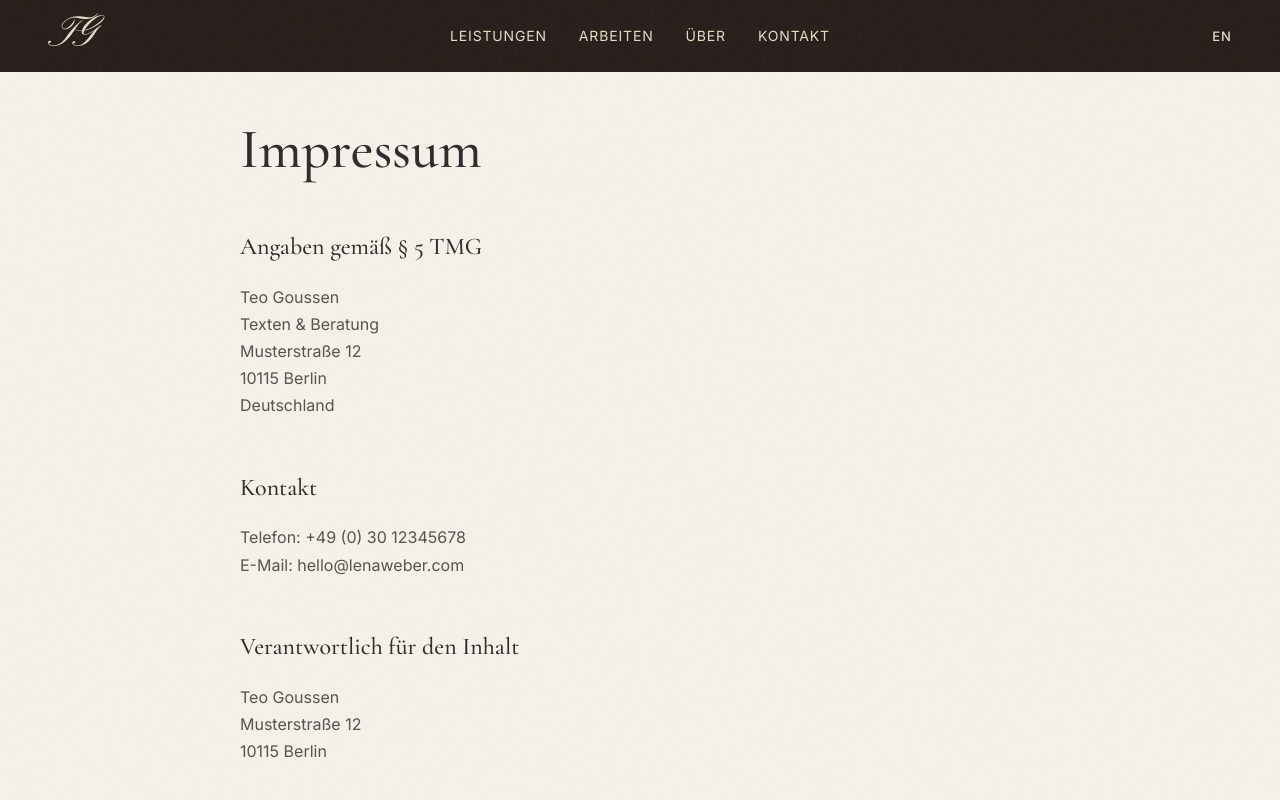
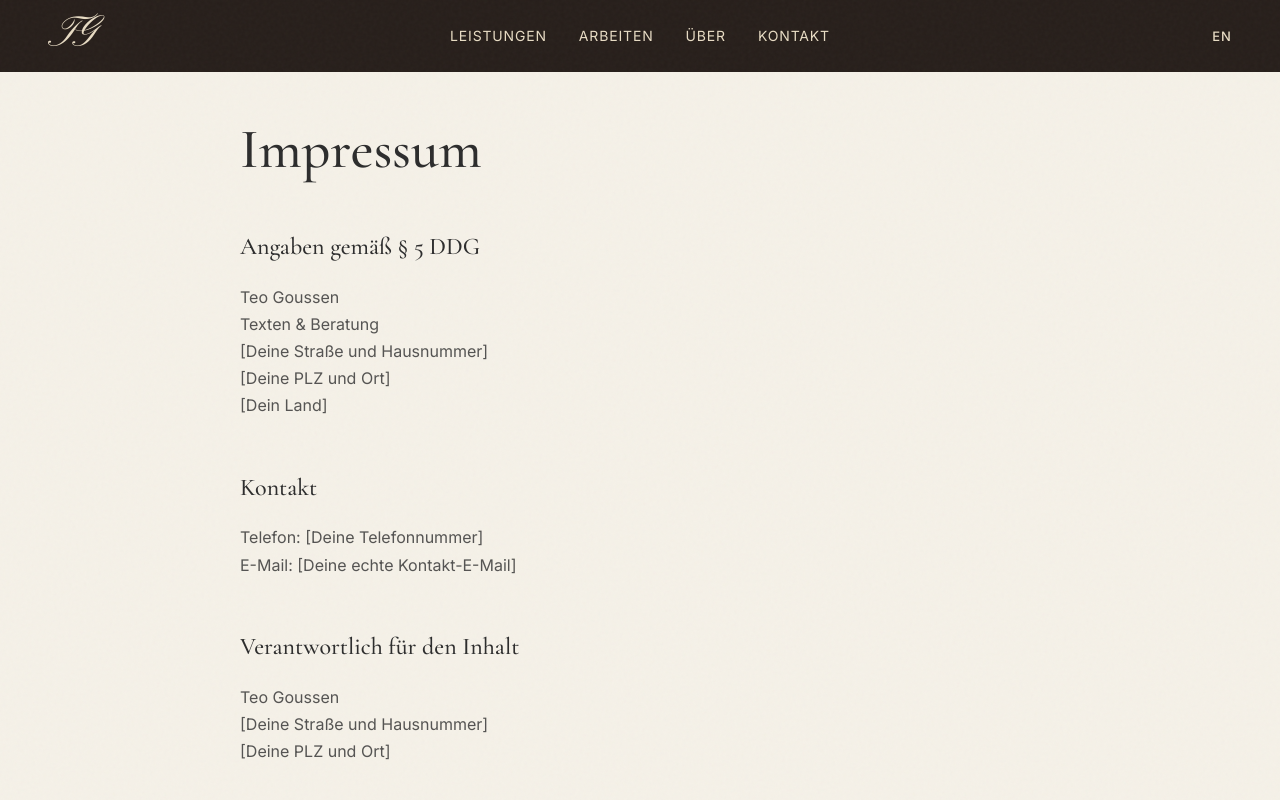
Before and after one commit to qwertyhamburg1/teog3, a React (Vite) app: page /impressum in a window 1280 px wide. Shown: the top 800 px of the page. Built offline with nearby package versions, Linux system fonts and the light colour scheme.

Commit message:
Update translations.ts

```diff
--- a/src/data/translations.ts
+++ b/src/data/translations.ts
@@ -241,28 +241,28 @@ export const translations = {
       heading: 'Impressum',
       sections: [
         {
-          title: 'Information according to § 5 TMG',
+          title: 'Information according to § 5 DDG',
           content: `Teo Goussen
 Copywriting Services
-Musterstraße 12
-10115 Berlin
-Germany`,
+[Your Street and House Number]
+[Your Postal Code and City]
+[Your Country]`,
         },
         {
           title: 'Contact',
-          content: `Phone: +49 (0) 30 12345678
-Email: hello@lenaweber.com`,
+          content: `Phone: [Your Phone Number]
+Email: [Your Contact Email]`,
         },
         {
           title: 'Responsible for content',
           content: `Teo Goussen
-Musterstraße 12
-10115 Berlin`,
+[Your Street and House Number]
+[Your Postal Code and City]`,
         },
         {
-          title: 'VAT ID',
-          content: `VAT identification number according to §27a UStG:
-DE123456789`,
+          title: 'VAT ID (if applicable)',
+          content: `VAT identification number according to § 27a UStG:
+[Your VAT ID or delete this section if small business / Kleinunternehmer]`,
         },
         {
           title: 'EU Dispute Resolution',
@@ -277,7 +277,7 @@ We are neither willing nor obliged to participate in dispute resolution proceedi
     privacy: {
       title: 'Privacy Policy',
       heading: 'Datenschutzerklärung',
-      lastUpdated: 'Last updated: January 2025',
+      lastUpdated: 'Last updated: 2026',
       sections: [
         {
           title: '1. General Information',
@@ -286,57 +286,32 @@ We are neither willing nor obliged to participate in dispute resolution proceedi
         {
           title: '2. Data Collection on This Website',
           content: `Who is responsible for data collection on this website?
-Data processing on this website is carried out by the website operator. You can find their contact details in the imprint section of this website.
+Data processing on this website is carried out by the website operator. You can find contact details in the imprint section of this website.
 
 How do we collect your data?
-On the one hand, your data is collected when you provide it to us. This may, for example, be data that you enter in a contact form.
-
-Other data is collected automatically or with your consent when you visit the website by our IT systems. This is primarily technical data (e.g. internet browser, operating system or time of page view).`,
+Your data is collected when you enter it in our contact form. Technical data (e.g. browser type, operating system, time of page view) is automatically processed by our hosting infrastructure to securely deliver the website.`,
         },
         {
-          title: '3. Contact Form',
-          content: `If you send us enquiries via the contact form, your details from the enquiry form, including the contact details you provide there, will be stored by us for the purpose of processing the enquiry and in the event of follow-up questions. We do not pass on this data without your consent.
+          title: '3. Contact Form & Telegram Notification',
+          content: `If you send us inquiries via the contact form, your details from the form (name, email address, project type, and message) will be processed by us to respond to your request.
 
-The processing of this data is based on Art. 6 (1) lit. b GDPR, provided that your request is related to the fulfilment of a contract or is necessary for the implementation of pre-contractual measures. In all other cases, the processing is based on our legitimate interest in the effective processing of the requests addressed to us (Art. 6 (1) lit. f GDPR).`,
+To ensure immediate receipt of notifications, contact requests are securely forwarded to the operator via the Telegram Bot API (Telegram Messenger Inc. / Telegram FZ-LLC). The processing is based on Art. 6 (1) lit. b GDPR (for pre-contractual measures) and Art. 6 (1) lit. f GDPR (our legitimate interest in effective communication). Data is not used by Telegram for advertising or profiling.`,
         },
         {
           title: '4. Cookies',
-          content: `Our website uses so-called "cookies". Cookies are small text files and do not cause any damage to your device. They are stored on your device either temporarily for the duration of a session (session cookies) or permanently (permanent cookies).
-
-You can set your browser so that you are informed about the setting of cookies and only allow cookies in individual cases, exclude the acceptance of cookies for certain cases or in general, and activate the automatic deletion of cookies when closing the browser.`,
+          content: `This website does not use tracking cookies or marketing cookies. No personal user profiling takes place.`,
         },
         {
-          title: '5. Analytics',
-          content: `This website does not currently use any analytics tools. If this changes in the future, we will update this privacy policy accordingly and obtain any necessary consent in accordance with GDPR requirements.`,
+          title: '5. Local Fonts (No Google Fonts Connection)',
+          content: `This website uses fonts (Cormorant Garamond, Inter, Pinyon Script) that are hosted locally on our own web server. When you access this site, no connection to Google Fonts or other third-party font servers is established, ensuring your IP address is not shared with third-party providers.`,
         },
         {
           title: '6. Hosting',
-          content: `This website is hosted by an external service provider (hoster). The personal data collected on this website is stored on the hoster's servers. This may include IP addresses, contact requests, meta and communication data, contract data, contact details, names, website accesses and other data generated via a website.
-
-The use of the hoster is for the purpose of fulfilling the contract with our potential and existing customers (Art. 6 (1) lit. b GDPR) and in the interest of a secure, fast and efficient provision of our online offer by a professional provider (Art. 6 (1) lit. f GDPR).`,
+          content: `This website is hosted by an external service provider (Vercel Inc.). The personal data collected on this website is processed on the servers of the hoster to ensure the fast, secure, and reliable provision of our online presence (Art. 6 (1) lit. f GDPR).`,
         },
         {
           title: '7. Your Rights',
-          content: `You have the following rights under the GDPR:
-
-• Right to information (Art. 15 GDPR)
-• Right to rectification (Art. 16 GDPR)
-• Right to erasure (Art. 17 GDPR)
-• Right to restriction of processing (Art. 18 GDPR)
-• Right to data portability (Art. 20 GDPR)
-• Right to object (Art. 21 GDPR)
-• Right to withdraw consent (Art. 7 (3) GDPR)
-• Right to lodge a complaint with a supervisory authority (Art. 77 GDPR)
-
-If you have any questions about data protection, please contact us using the contact details provided in the imprint.`,
-        },
-        {
-          title: '8. Data Retention',
-          content: `We only store your personal data for as long as is necessary to achieve the purposes stated here or as required by the statutory retention periods. After the respective purpose no longer applies or these periods have expired, the corresponding data is routinely blocked or deleted in accordance with the statutory provisions.`,
-        },
-        {
-          title: '9. Security',
-          content: `We use appropriate technical and organizational security measures to protect your data against accidental or intentional manipulation, partial or complete loss, destruction or unauthorized access by third parties. Our security measures are continuously improved in line with technological developments.`,
+          content: `You have the right at any time to obtain information free of charge about your stored personal data, its origin, recipient, and the purpose of data processing, as well as a right to correction, blocking, or deletion of this data (Art. 15-21 GDPR). You also have the right to lodge a complaint with the competent supervisory authority (Art. 77 GDPR).`,
         },
       ],
     },
@@ -582,28 +557,28 @@ If you have any questions about data protection, please contact us using the con
       heading: 'Impressum',
       sections: [
         {
-          title: 'Angaben gemäß § 5 TMG',
+          title: 'Angaben gemäß § 5 DDG',
           content: `Teo Goussen
 Texten & Beratung
-Musterstraße 12
-10115 Berlin
-Deutschland`,
+[Deine Straße und Hausnummer]
+[Deine PLZ und Ort]
+[Dein Land]`,
         },
         {
           title: 'Kontakt',
-          content: `Telefon: +49 (0) 30 12345678
-E-Mail: hello@lenaweber.com`,
+          content: `Telefon: [Deine Telefonnummer]
+E-Mail: [Deine echte Kontakt-E-Mail]`,
         },
         {
           title: 'Verantwortlich für den Inhalt',
           content: `Teo Goussen
-Musterstraße 12
-10115 Berlin`,
+[Deine Straße und Hausnummer]
+[Deine PLZ und Ort]`,
         },
         {
-          title: 'Umsatzsteuer-ID',
-          content: `Umsatzsteuer-Identifikationsnummer gemäß §27a UStG:
-DE123456789`,
+          title: 'Umsatzsteuer-ID (falls vorhanden)',
+          content: `Umsatzsteuer-Identifikationsnummer gemäß § 27a UStG:
+[Deine USt-IdNr. oder Absatz löschen falls Kleinunternehmer]`,
         },
         {
           title: 'EU-Streitschlichtung',
@@ -618,7 +593,7 @@ Wir sind nicht bereit oder verpflichtet, an Streitbeilegungsverfahren vor einer
     privacy: {
       title: 'Datenschutzerklärung',
       heading: 'Datenschutzerklärung',
-      lastUpdated: 'Stand: Januar 2025',
+      lastUpdated: 'Stand: 2026',
       sections: [
         {
           title: '1. Allgemeine Hinweise',
@@ -630,54 +605,29 @@ Wir sind nicht bereit oder verpflichtet, an Streitbeilegungsverfahren vor einer
 Die Datenverarbeitung auf dieser Website erfolgt durch den Websitebetreiber. Dessen Kontaktdaten können Sie dem Impressum dieser Website entnehmen.
 
 Wie erfassen wir Ihre Daten?
-Ihre Daten werden zum einen dadurch erhoben, dass Sie uns diese mitteilen. Hierbei kann es sich z. B. um Daten handeln, die Sie in ein Kontaktformular eingeben.
-
-Andere Daten werden automatisch oder nach Ihrer Einwilligung beim Besuch der Website durch unsere IT-Systeme erfasst. Das sind vor allem technische Daten (z. B. Internetbrowser, Betriebssystem oder Uhrzeit des Seitenaufrufs).`,
+Ihre Daten werden erhoben, wenn Sie diese in unser Kontaktformular eingeben. Technische Daten (z. B. Internetbrowser, Betriebssystem oder Uhrzeit des Seitenaufrufs) werden durch das Hosting automatisiert erfasst, um die Website sicher bereitzustellen.`,
         },
         {
-          title: '3. Kontaktformular',
-          content: `Wenn Sie uns per Kontaktformular Anfragen zukommen lassen, werden Ihre Angaben aus dem Anfrageformular inklusive der von Ihnen dort angegebenen Kontaktdaten zwecks Bearbeitung der Anfrage und für den Fall von Anschlussfragen bei uns gespeichert. Diese Daten geben wir nicht ohne Ihre Einwilligung weiter.
+          title: '3. Kontaktformular & Telegram-Benachrichtigung',
+          content: `Wenn Sie uns per Kontaktformular Anfragen zukommen lassen, werden Ihre Angaben aus dem Formular (Name, E-Mail-Adresse, Projekttyp und Nachricht) zwecks Bearbeitung der Anfrage verarbeitet.
 
-Die Verarbeitung dieser Daten erfolgt auf Grundlage von Art. 6 Abs. 1 lit. b DSGVO, sofern Ihre Anfrage mit der Erfüllung eines Vertrags zusammenhängt oder zur Durchführung vorvertraglicher Maßnahmen erforderlich ist. In allen übrigen Fällen beruht die Verarbeitung auf unserem berechtigten Interesse an der effektiven Bearbeitung der an uns gerichteten Anfragen (Art. 6 Abs. 1 lit. f DSGVO).`,
+Um eine sofortige Benachrichtigung zu gewährleisten, werden Kontaktanfragen verschlüsselt über die Telegram Bot API (Telegram Messenger Inc. / Telegram FZ-LLC) an den Betreiber weitergeleitet. Die Verarbeitung erfolgt auf Grundlage von Art. 6 Abs. 1 lit. b DSGVO (vorvertragliche Maßnahmen) sowie Art. 6 Abs. 1 lit. f DSGVO (berechtigtes Interesse an einer effizienten Bearbeitung). Eine Weitergabe oder Nutzung zu Werbezwecken findet nicht statt.`,
         },
         {
           title: '4. Cookies',
-          content: `Unsere Internetseiten verwenden so genannte „Cookies". Cookies sind kleine Textdateien und richten auf Ihrem Endgerät keinen Schaden an. Sie werden auf Ihrem Endgerät entweder vorübergehend für die Dauer einer Sitzung (Session-Cookies) oder dauerhaft (permanente Cookies) gespeichert.
-
-Sie können Ihren Browser so einstellen, dass Sie über das Setzen von Cookies informiert werden und Cookies nur im Einzelfall erlauben, die Annahme von Cookies für bestimmte Fälle oder generell ausschließen sowie das automatische Löschen der Cookies beim Schließen des Browsers aktivieren.`,
+          content: `Diese Website verwendet keine Tracking-Cookies oder Werbe-Cookies. Ein Profiling von Besuchern findet nicht statt.`,
         },
         {
-          title: '5. Analyse-Tools',
-          content: `Diese Website verwendet derzeit keine Analyse-Tools. Sollte sich dies in Zukunft ändern, werden wir diese Datenschutzerklärung entsprechend aktualisieren und gegebenenfalls die erforderliche Einwilligung gemäß DSGVO einholten.`,
+          title: '5. Lokale Schriftarten (Keine Google Fonts Verbindung)',
+          content: `Diese Website nutzt zur einheitlichen Darstellung Schriftarten (Cormorant Garamond, Inter, Pinyon Script), die lokal auf unserem Server gehostet werden. Beim Aufruf der Seiten wird keine Verbindung zu externen Servern von Google aufgebaut und es werden keine IP-Adressen an Google übermittelt.`,
         },
         {
           title: '6. Hosting',
-          content: `Diese Website wird bei einem externen Dienstleister gehostet (Hoster). Die personenbezogenen Daten, die auf dieser Website erfasst werden, werden auf den Servern des Hosters gespeichert. Hierbei kann es sich v. a. um IP-Adressen, Kontaktanfragen, Meta- und Kommunikationsdaten, Vertragsdaten, Kontaktdaten, Namen, Websitezugriffe und sonstige Daten handeln, die über eine Website generiert werden.
-
-Der Einsatz des Hosters erfolgt zum Zwecke der Vertragserfüllung gegenüber unseren potenziellen und bestehenden Kunden (Art. 6 Abs. 1 lit. b DSGVO) und im Interesse einer sicheren, schnellen und effizienten Bereitstellung unseres Online-Angebots durch einen professionellen Anbieter (Art. 6 Abs. 1 lit. f DSGVO).`,
+          content: `Diese Website wird bei einem externen Dienstleister gehostet (Vercel Inc.). Die personenbezogenen Daten, die auf dieser Website erfasst werden, werden auf den Servern des Hosters gespeichert, um eine sichere, schnelle und effiziente Bereitstellung unseres Online-Angebots zu gewährleisten (Art. 6 Abs. 1 lit. f DSGVO).`,
         },
         {
           title: '7. Ihre Rechte',
-          content: `Ihnen stehen nach der DSGVO folgende Rechte zu:
-
-• Recht auf Auskunft (Art. 15 DSGVO)
-• Recht auf Berichtigung (Art. 16 DSGVO)
-• Recht auf Löschung (Art. 17 DSGVO)
-• Recht auf Einschränkung der Verarbeitung (Art. 18 DSGVO)
-• Recht auf Datenübertragbarkeit (Art. 20 DSGVO)
-• Widerspruchsrecht (Art. 21 DSGVO)
-• Widerrufsrecht bei Einwilligungen (Art. 7 Abs. 3 DSGVO)
-• Beschwerderecht bei einer Aufsichtsbehörde (Art. 77 DSGVO)
-
-Bei Fragen zum Datenschutz kontaktieren Sie uns bitte unter den im Impressum angegebenen Kontaktdaten.`,
-        },
-        {
-          title: '8. Datenspeicherung',
-          content: `Wir speichern Ihre personenbezogenen Daten nur so lange, wie dies zur Erreichung der hier genannten Zwecke erforderlich ist oder wie es die gesetzlichen Aufbewahrungsfristen vorsehen. Nach Wegfall des jeweiligen Zwecks oder Ablauf dieser Fristen werden die entsprechenden Daten routinemäßig und entsprechend den gesetzlichen Vorschriften gesperrt oder gelöscht.`,
-        },
-        {
-          title: '9. Sicherheit',
-          content: `Wir verwenden geeignete technische und organisatorische Sicherheitsmaßnahmen, um Ihre Daten gegen zufällige oder vorsätzliche Manipulationen, teilweisen oder vollständigen Verlust, Zerstörung oder gegen den unbefugten Zugriff Dritter zu schützen. Unsere Sicherheitsmaßnahmen werden entsprechend der technologischen Entwicklung fortlaufend verbessert.`,
+          content: `Sie haben jederzeit das Recht auf unentgeltliche Auskunft über Herkunft, Empfänger und Zweck Ihrer gespeicherten personenbezogenen Daten sowie ein Recht auf Berichtigung, Sperrung oder Löschung dieser Daten (Art. 15-21 DSGVO). Hierzu sowie zu weiteren Fragen können Sie sich jederzeit unter der im Impressum angegebenen Adresse an uns wenden. Des Weiteren steht Ihnen ein Beschwerderecht bei der zuständigen Aufsichtsbehörde zu (Art. 77 DSGVO).`,
         },
       ],
     },
```
